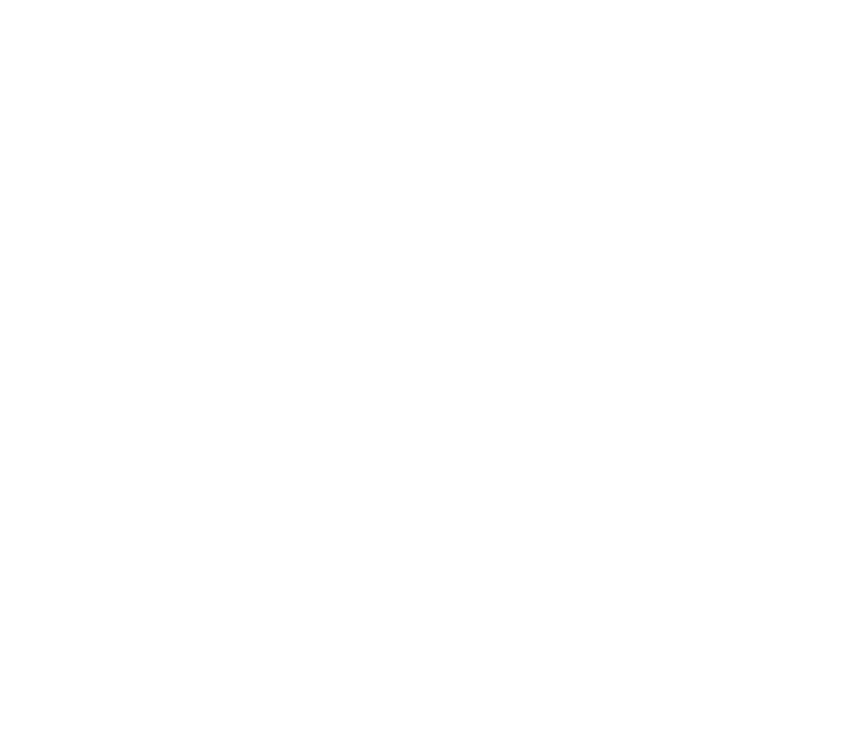
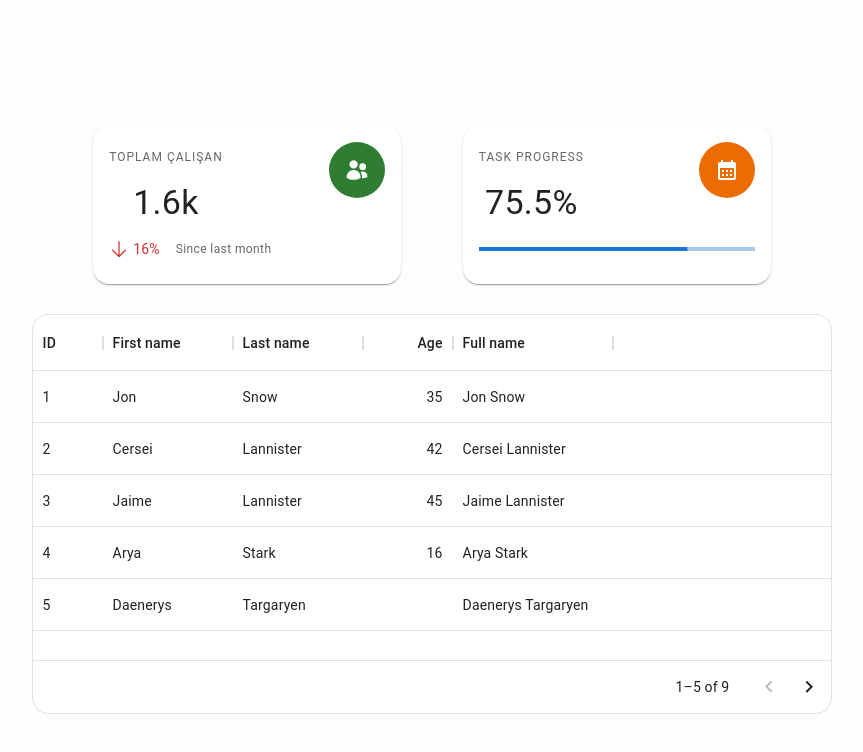
Before and after one commit to okanboke/employee-management-system-fe, a React (Create React App) app: page /home in a window 1280 px wide. Shown: the top 752 px of the page, without its empty margins (208-1071 px from the left). Built offline with nearby package versions, Linux system fonts and the light colour scheme.

Commit message:
Home sayfasında  tablo, daha fazlası eklendi

```diff
--- a/package.json
+++ b/package.json
@@ -5,12 +5,15 @@
   "dependencies": {
     "@emotion/react": "^11.11.1",
     "@emotion/styled": "^11.11.0",
+    "@heroicons/react": "^2.0.18",
     "@mui/icons-material": "^5.14.0",
     "@mui/material": "^5.14.0",
+    "@mui/x-data-grid": "^5.17.26",
     "@testing-library/jest-dom": "^5.16.5",
     "@testing-library/react": "^13.4.0",
     "@testing-library/user-event": "^13.5.0",
     "axios": "^1.4.0",
+    "heroicons": "^2.0.18",
     "node-sass": "^7.0.3",
     "react": "^18.2.0",
     "react-dom": "^18.2.0",
--- a/src/component/Admin/CreateUser.js
+++ b/src/component/Admin/CreateUser.js
@@ -111,7 +111,6 @@
 
 
     return (
-
         <ThemeProvider theme={defaultTheme}>
       <Container component="main" maxWidth="xs">
 
@@ -206,6 +205,7 @@
         <Copyright sx={{ mt: 5 }} />
       </Container>
     </ThemeProvider>
+
     )
 }
 export default CreateUser;
--- a/src/component/Home/Home.js
+++ b/src/component/Home/Home.js
@@ -1,14 +1,104 @@
 import React, {useState, useEffect} from "react";
 import Navbar from "../Navbar/Navbar"
+import { DataGrid } from '@mui/x-data-grid';
+import Box from '@mui/material/Box';
+import { Container, Grid } from "@mui/material";
+import { OverviewTotalCustomers } from "../overview/overview-total-users";
+import { OverviewTasksProgress } from "../overview/overview-tasks-progress";
 
+
+
+const columns = [
+    { field: 'id', headerName: 'ID', width: 70 },
+    { field: 'firstName', headerName: 'First name', width: 130 },
+    { field: 'lastName', headerName: 'Last name', width: 130 },
+    {
+      field: 'age',
+      headerName: 'Age',
+      type: 'number',
+      width: 90,
+    },
+    {
+      field: 'fullName',
+      headerName: 'Full name',
+      description: 'This column has a value getter and is not sortable.',
+      sortable: false,
+      width: 160,
+      valueGetter: (params) =>
+        `${params.row.firstName || ''} ${params.row.lastName || ''}`,
+    },
+  ];
+
+  const rows = [
+    { id: 1, lastName: 'Snow', firstName: 'Jon', age: 35 },
+    { id: 2, lastName: 'Lannister', firstName: 'Cersei', age: 42 },
+    { id: 3, lastName: 'Lannister', firstName: 'Jaime', age: 45 },
+    { id: 4, lastName: 'Stark', firstName: 'Arya', age: 16 },
+    { id: 5, lastName: 'Targaryen', firstName: 'Daenerys', age: null },
+    { id: 6, lastName: 'Melisandre', firstName: null, age: 150 },
+    { id: 7, lastName: 'Clifford', firstName: 'Ferrara', age: 44 },
+    { id: 8, lastName: 'Frances', firstName: 'Rossini', age: 36 },
+    { id: 9, lastName: 'Roxie', firstName: 'Harvey', age: 65 },
+  ];
 
 function Home() {
 
+    return (
+        <Box
+      component="main"
+      sx={{
+        flexGrow: 1,
+        py: 8,
+        background: "#fdfdfd"
+      }}
+    >
+      <Container maxWidth="xl">
+        <div style={{display: "flex"}}>
 
+        <Grid
+        xs={12}
+        sm={6}
+        lg={3}
 
+        style={{width: "25%",marginRight: "5%",marginLeft: "auto",marginTop: '5%'}}
+      >
+        <OverviewTotalCustomers
+          difference={16}
+          positive={false}
+          sx={{ height: '100%',borderRadius: '16px'}}
+          value="1.6k"
+        />
+      </Grid>
+      <Grid
+            xs={12}
+            sm={6}
+            lg={3}
+            style={{width: "25%",marginRight: "auto",marginTop: '5%'}}
 
-    return (
-        <Navbar></Navbar>
-    )
+          >
+            <OverviewTasksProgress
+              sx={{ height: '100%',borderRadius: '16px' }}
+              value={75.5}
+            />
+          </Grid>
+          </div>
+
+        <Box sx={{marginRight: "auto",marginLeft: "auto",marginTop: '2.5%', height: 400, width: '65%', background: "#ffffff"
+ }}>
+      <DataGrid
+        rows={rows}
+        columns={columns}
+        pageSize={5}
+        rowsPerPageOptions={[5]}
+        sx={{borderRadius: "16px"}}
+
+        disableSelectionOnClick
+        experimentalFeatures={{ newEditingApi: true }}
+      />
+    </Box>
+    </Container>
+    </Box>
+
+    );
 }
 export default Home;
--- a/src/component/Navbar/Navbar.js
+++ b/src/component/Navbar/Navbar.js
@@ -135,7 +135,7 @@
   return (
 
 
-    <Box sx={{ display: 'flex' }}>
+    <Box sx={{ display: 'flex'}}>
              {localStorage.getItem("currentUser") == null ? <div></div>
 
 
@@ -268,8 +268,6 @@
 
       </Drawer>
       </div>}
-
-
     </Box>
   );
 }
--- /dev/null
+++ b/src/component/overview/overview-tasks-progress.js
@@ -0,0 +1,65 @@
+import PropTypes from 'prop-types';
+import ListBulletIcon from '@heroicons/react/24/solid/ListBulletIcon';
+import CalendarMonthIcon from '@mui/icons-material/CalendarMonth';
+import {
+  Avatar,
+  Box,
+  Card,
+  CardContent,
+  LinearProgress,
+  Stack,
+  SvgIcon,
+  Typography
+} from '@mui/material';
+
+export const OverviewTasksProgress = (props) => {
+    const { value, sx } = props;
+
+    return (
+      <Card sx={sx}>
+        <CardContent>
+          <Stack
+            alignItems="flex-start"
+            direction="row"
+            justifyContent="space-between"
+            spacing={3}
+          >
+            <Stack spacing={1}>
+              <Typography
+                color="text.secondary"
+                gutterBottom
+                variant="overline"
+              >
+                Task Progress
+              </Typography>
+              <Typography variant="h4">
+                {value}%
+              </Typography>
+            </Stack>
+            <Avatar
+              sx={{
+                backgroundColor: 'warning.main',
+                height: 56,
+                width: 56
+              }}
+            >
+              <SvgIcon>
+                <CalendarMonthIcon />
+              </SvgIcon>
+            </Avatar>
+          </Stack>
+          <Box sx={{ mt: 3 }}>
+            <LinearProgress
+              value={value}
+              variant="determinate"
+            />
+          </Box>
+        </CardContent>
+      </Card>
+    );
+  };
+
+  OverviewTasksProgress.propTypes = {
+    value: PropTypes.number.isRequired,
+    sx: PropTypes.object
+  };
--- /dev/null
+++ b/src/component/overview/overview-total-users.js
@@ -0,0 +1,87 @@
+import PropTypes from 'prop-types';
+import ArrowDownIcon from '@heroicons/react/24/solid/ArrowDownIcon';
+import ArrowUpIcon from '@heroicons/react/24/solid/ArrowUpIcon';
+import UsersIcon from '@heroicons/react/24/solid/UsersIcon';
+import { Avatar, Card, CardContent, Stack, SvgIcon, Typography } from '@mui/material';
+
+
+
+export const OverviewTotalCustomers = (props) => {
+    const { difference, positive = false, sx, value } = props;
+
+    return (
+      <Card sx={sx}>
+        <CardContent>
+          <Stack
+            alignItems="flex-start"
+            direction="row"
+            justifyContent="space-between"
+            spacing={3}
+          >
+            <Stack spacing={1}>
+              <Typography
+                color="text.secondary"
+                variant="overline"
+              >
+                Toplam Çalışan
+              </Typography>
+              <Typography variant="h4">
+                {value}
+              </Typography>
+            </Stack>
+            <Avatar
+              sx={{
+                backgroundColor: 'success.main',
+                height: 56,
+                width: 56
+              }}
+            >
+              <SvgIcon>
+                <UsersIcon />
+              </SvgIcon>
+            </Avatar>
+          </Stack>
+          {difference && (
+            <Stack
+              alignItems="center"
+              direction="row"
+              spacing={2}
+              sx={{ mt: 2 }}
+            >
+              <Stack
+                alignItems="center"
+                direction="row"
+                spacing={0.5}
+              >
+                <SvgIcon
+                  color={positive ? 'success' : 'error'}
+                  fontSize="small"
+                >
+                  {positive ? <ArrowUpIcon /> : <ArrowDownIcon />}
+                </SvgIcon>
+                <Typography
+                  color={positive ? 'success.main' : 'error.main'}
+                  variant="body2"
+                >
+                  {difference}%
+                </Typography>
+              </Stack>
+              <Typography
+                color="text.secondary"
+                variant="caption"
+              >
+                Since last month
+              </Typography>
+            </Stack>
+          )}
+        </CardContent>
+      </Card>
+    );
+  };
+
+  OverviewTotalCustomers.propTypes = {
+    difference: PropTypes.number,
+    positive: PropTypes.bool,
+    value: PropTypes.string.isRequired,
+    sx: PropTypes.object
+  };
```
Also changed, not shown: 1 other file (tests, documents, lock files or other folders).
